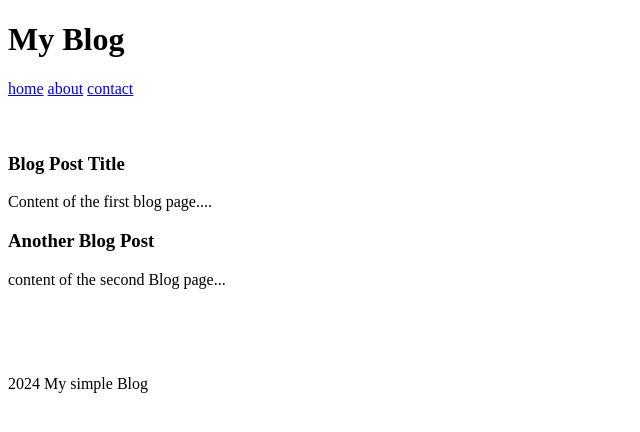
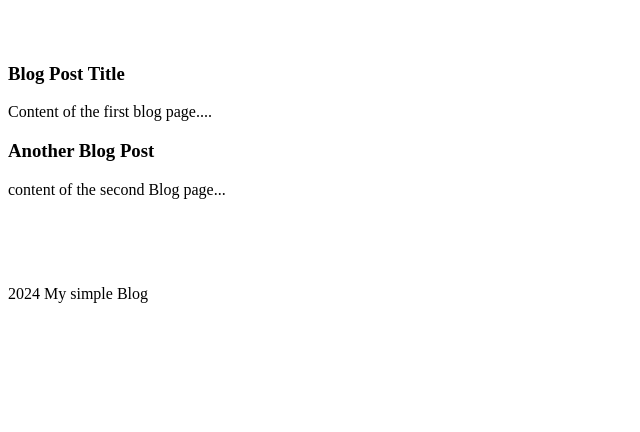
Before and after one commit to shoaib-riasat/first, a plain HTML site: page index.html in a window 1280 px wide. Shown: the whole page, without its empty margins (0-640 px from the left). Drawn offline with Linux system fonts and the light colour scheme.

Commit message:
Update index.html

```diff
--- a/index.html
+++ b/index.html
@@ -6,12 +6,6 @@
     <title>My Blog</title>
 </head>
 <body>
-    <header>
-       <h1>My Blog</h1>
-        <a href="#">home</a>
-        <a href="#">about</a>
-        <a href="#">contact</a>
-    </header>
 
     <br><br>
      <main>
```
